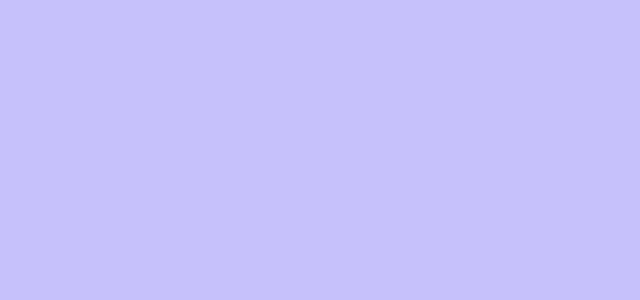
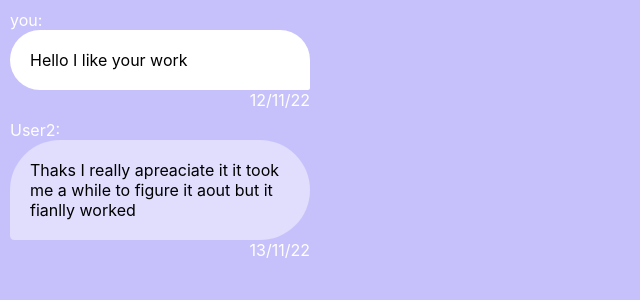
Before and after one commit to mackneupart/chat-app-TxID, a React (Create React App) app: page /chatTest in a window 1280 px wide. Before the commit this address had no page. Shown: the top 300 px of the page, without its empty margins (0-640 px from the left). Built offline with nearby package versions, Linux system fonts and the light colour scheme; what parse would draw is missing.

Commit message:
message component

```diff
--- a/src/App.js
+++ b/src/App.js
@@ -4,6 +4,7 @@ import { BrowserRouter, Routes, Route } from "react-router-dom";
 import Home from "./Pages/Home/Home";
 import SignIn from "./Pages/SignIn/SignIn.js";
 import SignUp from "./Pages/SignUp/SignUp";
+import ChatTest from "./Pages/ChatTest/ChatTest"
 import Parse from "parse";
 
 const ParseAppID = process.env.REACT_APP_PARSE_APPLICATION_ID;
@@ -20,6 +21,7 @@ function App(props) {
         <Route path="/" element={<SignIn page="SignIn" />} />
         <Route path="signup" element={<SignUp page="SignUp" />} />
         <Route path="home" element={<Home page="Home" />} />
+        <Route path="chatTest" element={<ChatTest page="ChatTest" />} />
       </Routes>
     </BrowserRouter>
   );
--- /dev/null
+++ b/src/Components/Message/Message.css
@@ -0,0 +1,24 @@
+.message{
+
+    margin:10px;
+    max-width: 300px;
+}
+div[type = received]{
+    background-color: var(--purple-100);
+    border-radius: 600px 600px 600px 50px;
+}
+div[type = send]{
+    background-color: white;
+    border-radius: 600px 600px 50px 600px;
+}
+.content{
+    padding: 20px;
+
+}
+.author{
+    color: white;
+}
+.timestamp{
+    color:white;
+    text-align: right;
+}
--- /dev/null
+++ b/src/Components/Message/Message.js
@@ -0,0 +1,20 @@
+import "./Message.css"
+
+export default function Message({content, author, timestamp}){
+    let received = true;
+    const currentUser = "User1"
+    if (author == currentUser){
+        received = false
+        author = "you"
+    }
+
+    return(
+
+        <div className="message"  >
+            <div className="author">{author}:</div>
+            <div className="content" type= {received ? "received" : "send"}>{content}</div>
+            <div className="timestamp">{timestamp}</div>
+        </div>
+
+    );
+}
--- /dev/null
+++ b/src/Pages/ChatTest/ChatTest.js
@@ -0,0 +1,24 @@
+
+import "./ChatTest.css";
+import Message from "../../Components/Message/Message";
+
+
+export default function ChatTest() {
+  const message1 = {
+    author: "User1",
+    content: "Hello I like your work",
+    timestamp: "12/11/22"
+  }
+  const message2 = {
+    author: "User2",
+    content: "Thaks I really apreaciate it it took me a while to figure it aout but it fianlly worked",
+    timestamp: "13/11/22"
+  }
+
+  return (
+    <div>
+        <Message author = {message1.author} content = {message1.content} timestamp = {message1.timestamp} />
+        <Message author = {message2.author} content = {message2.content} timestamp = {message2.timestamp} />
+    </div>
+  );
+}
--- a/src/Pages/SignIn/SignIn.js
+++ b/src/Pages/SignIn/SignIn.js
@@ -127,6 +127,9 @@ function SignIn() {
           <Link className="signup-button" to="signUp">
             <Button text="Sign Up" />
           </Link>
+          <Link className="to-chat" to= "chatTest">
+            <Button text="To Chat" />
+          </Link>
         </div>
       </div>
     </div>
```
Also changed, not shown: src/Pages/ChatTest/ChatTest.css (added).
